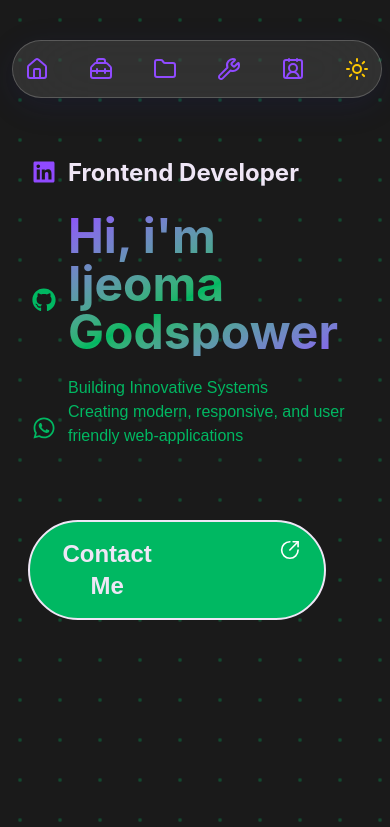
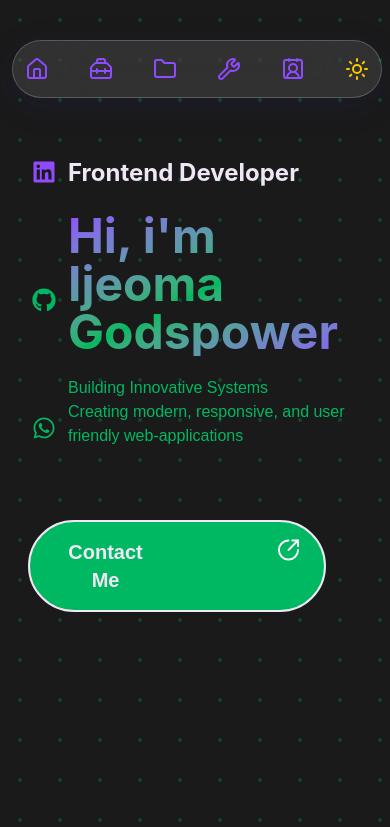
Before and after one commit to ijeomagodspower/ijeomagodspower, a React (Vite) app: page / in a window 390 px wide. Shown: the top 827 px of the page. Built offline with nearby package versions, Linux system fonts and the light colour scheme.

Commit message:
btnrestyle

```diff
--- a/src/Components/Herosection/Herosection.tsx
+++ b/src/Components/Herosection/Herosection.tsx
@@ -59,7 +59,7 @@ const Herosection = () => {
           >
             <span
               className="flex w-full border-lightbg border-2 text-lightbg bg-secondary
-              px-6 py-4 md:px-8  items-center text-center text-2xl cursor-pointer text-md rounded-full font-bold
+              px-6 py-4 md:px-8  items-center text-center  cursor-pointer text-xl md:text-2xl rounded-full font-bold
               transition-all duration-300 hover:scale-120 hover:text-primary hover:bg-lightbg
             "
             >
@@ -69,7 +69,7 @@ const Herosection = () => {
                 target="_blank"
               >
                 Contact Me
-                <CircleArrowOutUpRight className="w-6 h-6 text-white hover:text-hover-primary" />
+                <CircleArrowOutUpRight className="w-6 h-6 stroke-2 text-white hover:text-hover-primary" />
               </a>
             </span>
           </div>
```
